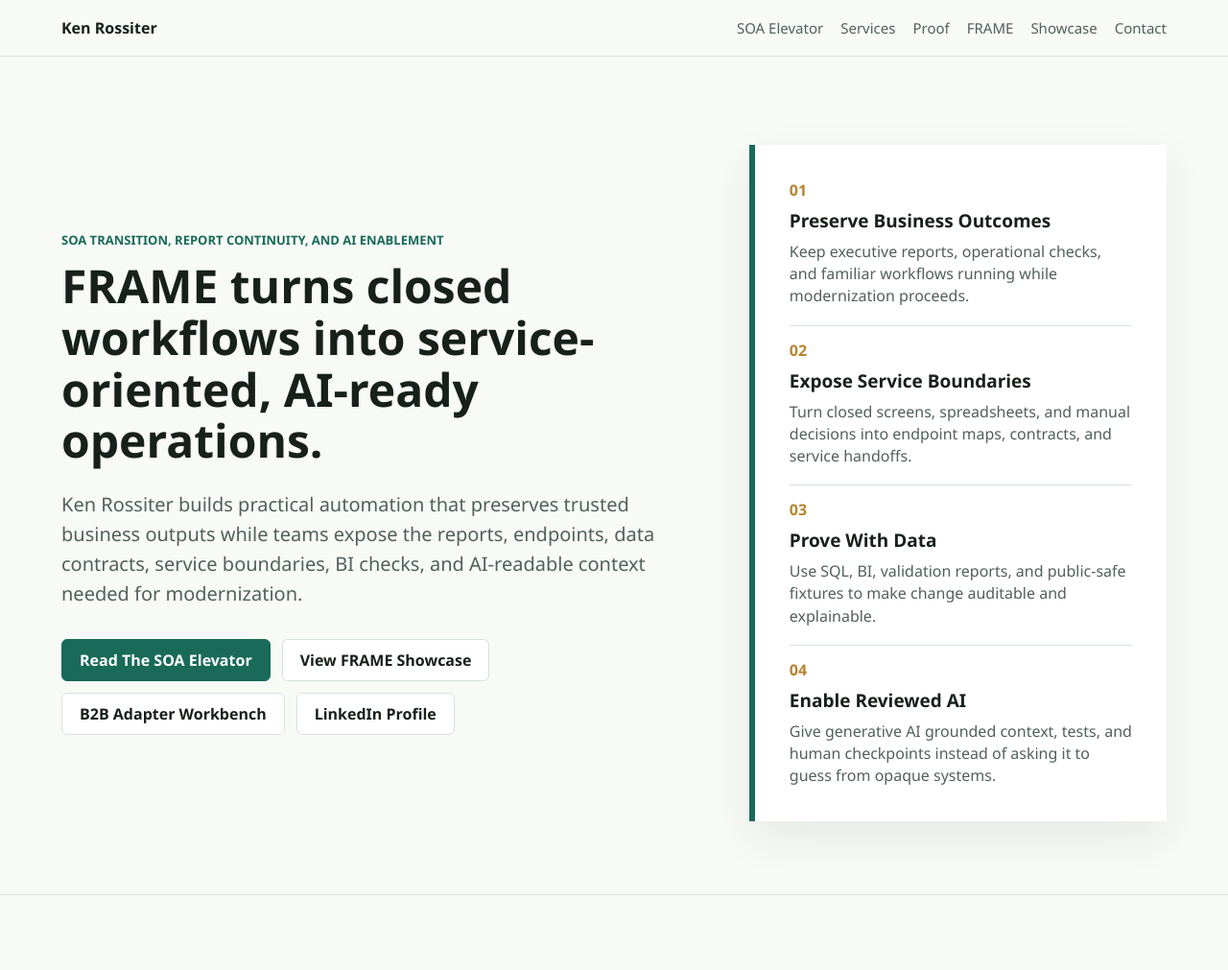
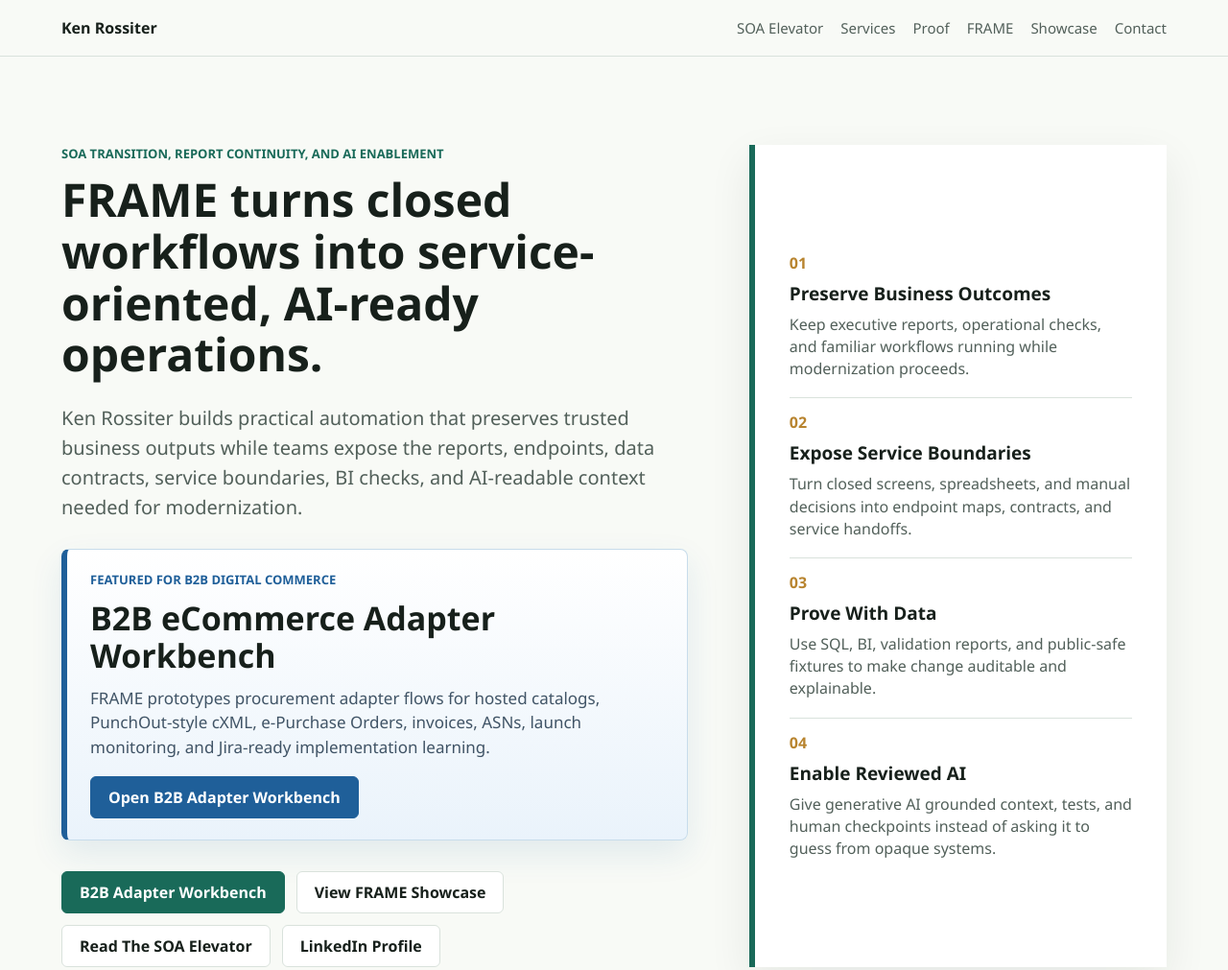
Before and after one commit to wkenross/wkenross.github.io, a plain HTML site: page index.html in a window 1280 px wide. Shown: the top 1011 px of the page at 96% size. Drawn offline with Linux system fonts and the light colour scheme.

Commit message:
Feature B2B adapter path on landing page

```diff
--- a/assets/css/site.css
+++ b/assets/css/site.css
@@ -9,6 +9,9 @@
   --accent-strong: #0f4d41;
   --gold: #b8842f;
   --blue: #315f91;
+  --adapter-blue: #1f5f99;
+  --adapter-blue-dark: #153f67;
+  --adapter-blue-soft: #eaf3fb;
 }
 
 * {
@@ -120,6 +123,45 @@
   flex-wrap: wrap;
   gap: 12px;
   margin-top: 32px;
+}
+
+.adapter-callout {
+  max-width: 780px;
+  margin: 28px 0 0;
+  padding: 22px 24px;
+  border: 1px solid #c7dceb;
+  border-left: 6px solid var(--adapter-blue);
+  border-radius: 8px;
+  background: linear-gradient(180deg, #ffffff 0%, var(--adapter-blue-soft) 100%);
+  box-shadow: 0 14px 34px rgba(31, 95, 153, 0.1);
+}
+
+.adapter-callout .eyebrow {
+  color: var(--adapter-blue);
+}
+
+.adapter-callout h2 {
+  font-size: clamp(24px, 3vw, 34px);
+  line-height: 1.14;
+}
+
+.adapter-callout p:not(.eyebrow) {
+  margin: 12px 0 0;
+  color: #405466;
+  font-size: 17px;
+  line-height: 1.5;
+}
+
+.button.adapter-primary {
+  margin-top: 18px;
+  background: var(--adapter-blue);
+  border-color: var(--adapter-blue);
+  color: #fff;
+}
+
+.button.adapter-primary:hover,
+.button.primary:hover {
+  filter: brightness(0.95);
 }
 
 .button {
--- a/frame-showcase/assets/css/site.css
+++ b/frame-showcase/assets/css/site.css
@@ -8,6 +8,10 @@
   --train: #22745b;
   --cert: #a06412;
   --tool: #4d5b70;
+  --b2b-blue: #1e5f99;
+  --b2b-blue-dark: #173f66;
+  --b2b-blue-soft: #eaf3fb;
+  --b2b-blue-line: #c7dceb;
 }
 
 * {
@@ -126,6 +130,54 @@
   color: var(--tool);
 }
 
+.theme-b2b-adapter {
+  --paper: #f4f8fc;
+  --surface: #ffffff;
+  --line: var(--b2b-blue-line);
+  --plan: var(--b2b-blue);
+  --train: #1f7a62;
+  --tool: var(--b2b-blue-dark);
+}
+
+.theme-b2b-adapter .nav {
+  background: linear-gradient(180deg, #ffffff 0%, #eef6fd 100%);
+}
+
+.theme-b2b-adapter .brand {
+  color: var(--b2b-blue-dark);
+}
+
+.theme-b2b-adapter .nav-heading {
+  color: var(--b2b-blue);
+}
+
+.theme-b2b-adapter .nav a.nav-link.current {
+  border-left-color: var(--b2b-blue);
+  color: var(--b2b-blue);
+}
+
+.theme-b2b-adapter .content main {
+  border-top: 6px solid var(--b2b-blue);
+  box-shadow: 0 16px 38px rgba(30, 95, 153, 0.08);
+}
+
+.theme-b2b-adapter h1 {
+  color: var(--b2b-blue-dark);
+}
+
+.theme-b2b-adapter h2 {
+  border-top-color: #bfd7ea;
+}
+
+.theme-b2b-adapter th {
+  background: #e8f2fb;
+}
+
+.theme-b2b-adapter .pill.kind {
+  border-color: var(--b2b-blue);
+  color: var(--b2b-blue);
+}
+
 main {
   background: var(--surface);
   border: 1px solid var(--line);
--- a/index.html
+++ b/index.html
@@ -26,10 +26,16 @@
         <p class="eyebrow">SOA transition, report continuity, and AI enablement</p>
         <h1>FRAME turns closed workflows into service-oriented, AI-ready operations.</h1>
         <p class="lede">Ken Rossiter builds practical automation that preserves trusted business outputs while teams expose the reports, endpoints, data contracts, service boundaries, BI checks, and AI-readable context needed for modernization.</p>
+        <div class="adapter-callout">
+          <p class="eyebrow">Featured for B2B digital commerce</p>
+          <h2>B2B eCommerce Adapter Workbench</h2>
+          <p>FRAME prototypes procurement adapter flows for hosted catalogs, PunchOut-style cXML, e-Purchase Orders, invoices, ASNs, launch monitoring, and Jira-ready implementation learning.</p>
+          <a class="button adapter-primary" href="frame-showcase/briefs/b2b_ecommerce_adapter.html">Open B2B Adapter Workbench</a>
+        </div>
         <div class="actions">
-          <a class="button primary" href="#elevator">Read The SOA Elevator</a>
+          <a class="button primary" href="frame-showcase/briefs/b2b_ecommerce_adapter.html">B2B Adapter Workbench</a>
           <a class="button" href="https://wkenross.github.io/frame-showcase/">View FRAME Showcase</a>
-          <a class="button" href="frame-showcase/briefs/b2b_ecommerce_adapter.html">B2B Adapter Workbench</a>
+          <a class="button" href="#elevator">Read The SOA Elevator</a>
           <a class="button" href="https://www.linkedin.com/in/ken-rossiter/">LinkedIn Profile</a>
         </div>
       </div>
```
Also changed, not shown: frame-showcase/briefs/b2b_ecommerce_adapter.html (+1 -1 lines), frame-showcase/briefs/frame_procurement_adapter_architecture.html (+1 -1 lines), frame-showcase/briefs/procurement_adapter_workbench.html (+1 -1 lines), frame-showcase/briefs/procurement_vendor_research_pack.html (+1 -1 lines).
